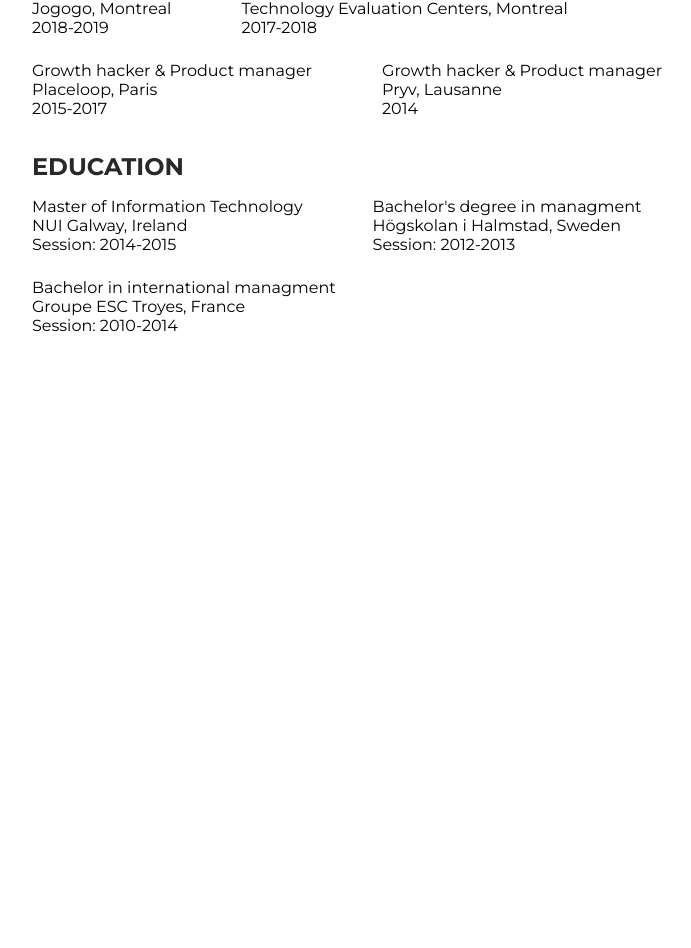
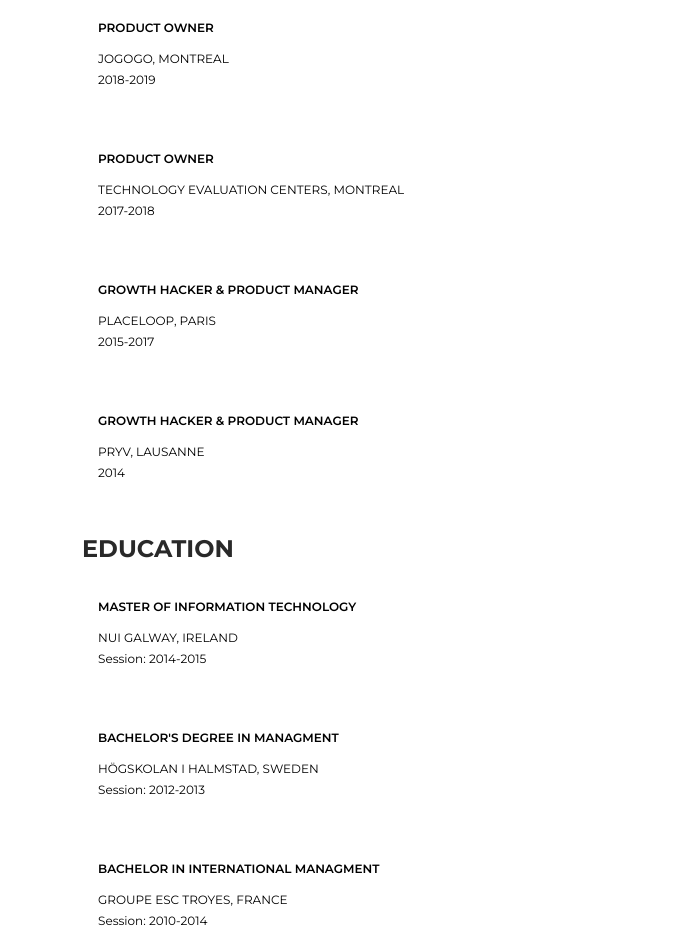
Before and after one commit to Armitage35/portfolio, a Vue app: page / in a window 1280 px wide. Shown: the part 1800-2748 px from the top of the page, without its empty margins (368-1059 px from the left). Before the commit the page ends 2135 px from the top, so only its background shows below. Built offline with nearby package versions, Linux system fonts and the light colour scheme.

Commit message:
Wrap up experience and education

```diff
--- a/src/Views/Portfolio/Portfolio.scss
+++ b/src/Views/Portfolio/Portfolio.scss
@@ -4,5 +4,6 @@
 
 .portfolio__content {
 	padding: 0 50px;
+	padding-left: 100px;
 	margin-left: calc(#{$sidemenu-width} + 30px);
 }
--- a/src/Views/Portfolio/WorkEducation/WorkEducation.vue
+++ b/src/Views/Portfolio/WorkEducation/WorkEducation.vue
@@ -2,11 +2,11 @@
 	<div class="workEducation">
 		<h1>Work experience</h1>
 		<div class="workEducation__content">
-			<Experience v-for="(workExperience, key) in work" :key="key" :title="workExperience.title" :place="workExperience.place" :duration="workExperience.duration"></Experience>
+			<Experience v-for="(workExperience, key) in work" :key="key" :title="workExperience.title" :place="workExperience.place" :duration="workExperience.duration" :clickable="workExperience.clickable"></Experience>
 		</div>
 		<h1>Education</h1>
 		<div class="workEducation__content">
-			<Experience v-for="(education, key) in education" :key="key" :title="education.title" :place="education.place" :duration="education.duration"></Experience>
+			<Experience v-for="(education, key) in education" :key="key" :title="education.title" :place="education.place" :duration="education.duration" :clickable="education.clickable"></Experience>
 		</div>
 	</div>
 </template>
@@ -21,35 +21,42 @@
 				education: [{
 					title: 'Master of Information Technology',
 					place: 'NUI Galway, Ireland',
-					duration: 'Session: 2014-2015'
+					duration: 'Session: 2014-2015',
+					clickable: false
 				}, {
 					title: 'Bachelor\'s degree in managment',
 					place: 'Högskolan i Halmstad, Sweden',
-					duration: 'Session: 2012-2013'
+					duration: 'Session: 2012-2013',
+					clickable: false
 				},
 				{
 					title: 'Bachelor in international managment',
 					place: 'Groupe ESC Troyes, France',
-					duration: 'Session: 2010-2014'
+					duration: 'Session: 2010-2014',
+					clickable: false
 				}],
 				work: [{
 					title: 'Product owner',
 					place: 'Jogogo, Montreal',
-					duration: '2018-2019'
+					duration: '2018-2019',
+					clickable: true
 				}, {
 					title: 'Product owner',
 					place: 'Technology Evaluation Centers, Montreal',
-					duration: '2017-2018'
+					duration: '2017-2018',
+					clickable: true
 				},
 				{
 					title: 'Growth hacker & Product manager',
 					place: 'Placeloop, Paris',
-					duration: '2015-2017'
+					duration: '2015-2017',
+					clickable: true
 				},
 				{
 					title: 'Growth hacker & Product manager',
 					place: 'Pryv, Lausanne',
-					duration: '2014'
+					duration: '2014',
+					clickable: true
 				}],
 		}}
 	}
--- a/src/components/Experience/Experience.scss
+++ b/src/components/Experience/Experience.scss
@@ -0,0 +1,40 @@
+.experience {
+	width: 370px;
+	padding: 20px 16px;
+	cursor: pointer;
+
+	i {
+		display: none;
+	}
+}
+
+.experience:hover{
+	box-shadow: $defaultShadow;
+
+	i {
+		display: block;
+	}
+}
+
+.experience__title {
+	text-transform: uppercase;
+	font-size: 12px;
+	font-weight: $semiBold;
+	margin-bottom: 16px;
+}
+
+.experience__place {
+	text-transform: uppercase;
+	font-size: 12px;
+	margin-bottom: 6px;
+}
+
+.experience__bottom {
+	display: flex;
+	flex-direction: row;
+	justify-content: space-between;
+}
+
+.experience__duration {
+	font-size: 12px;
+}
--- a/src/components/Experience/Experience.vue
+++ b/src/components/Experience/Experience.vue
@@ -1,13 +1,16 @@
 <template>
 	<div class="experience">
-		<div>{{ title }}</div>
-		<div>{{ place }}</div>
-		<div>{{ duration }}</div>
+		<div class="experience__title">{{ title }}</div>
+		<div class="experience__place">{{ place }}</div>
+		<div class="experience__bottom">
+			<div class="experience__duration">{{ duration }}</div>
+			<i class="fas fa-long-arrow-alt-right" v-if="clickable"></i>
+		</div>
 	</div>
 </template>
 
 <script>
 export default {
-	props: ['title', 'place', 'duration']
+	props: [ 'clickable', 'title', 'place', 'duration']
 }
 </script>
```
